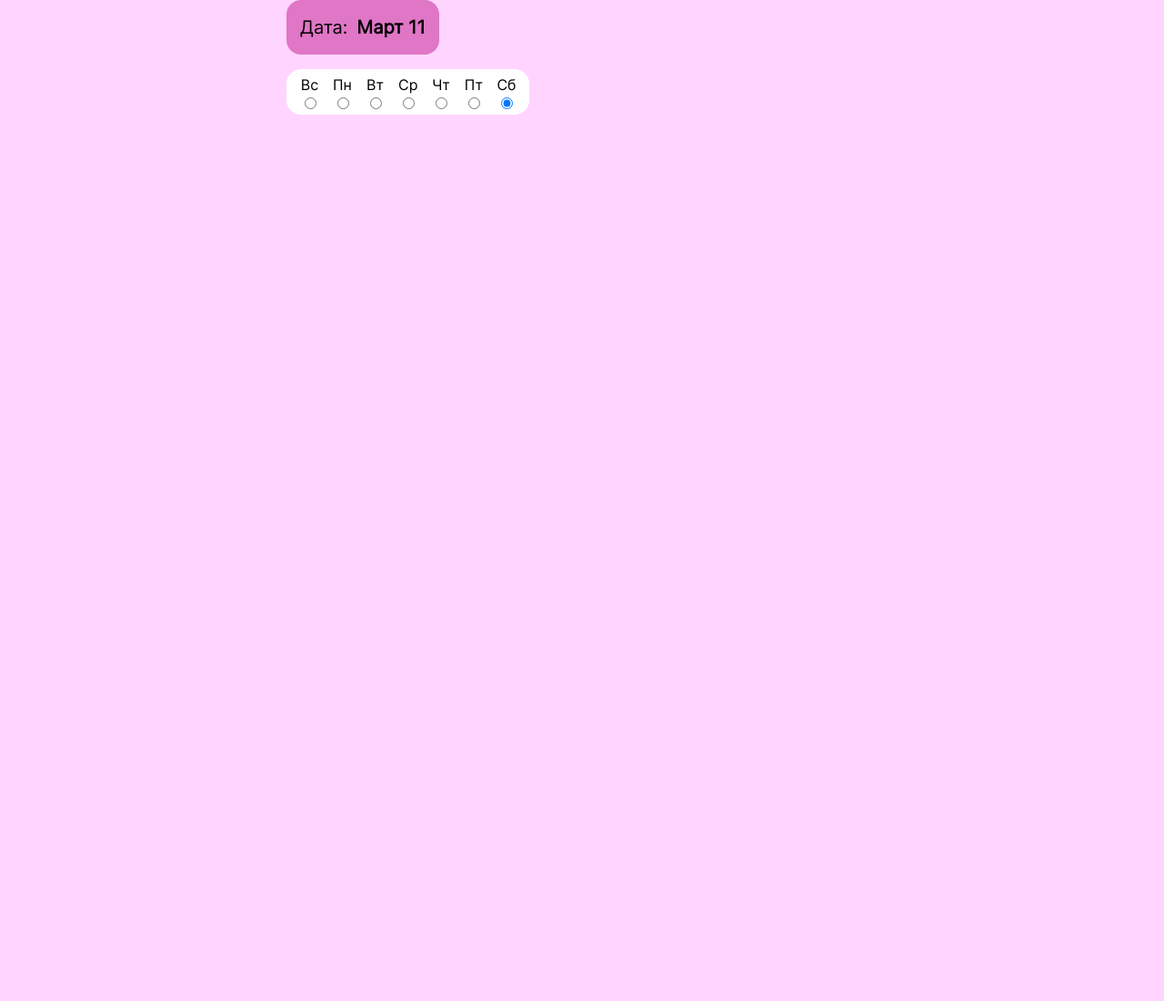
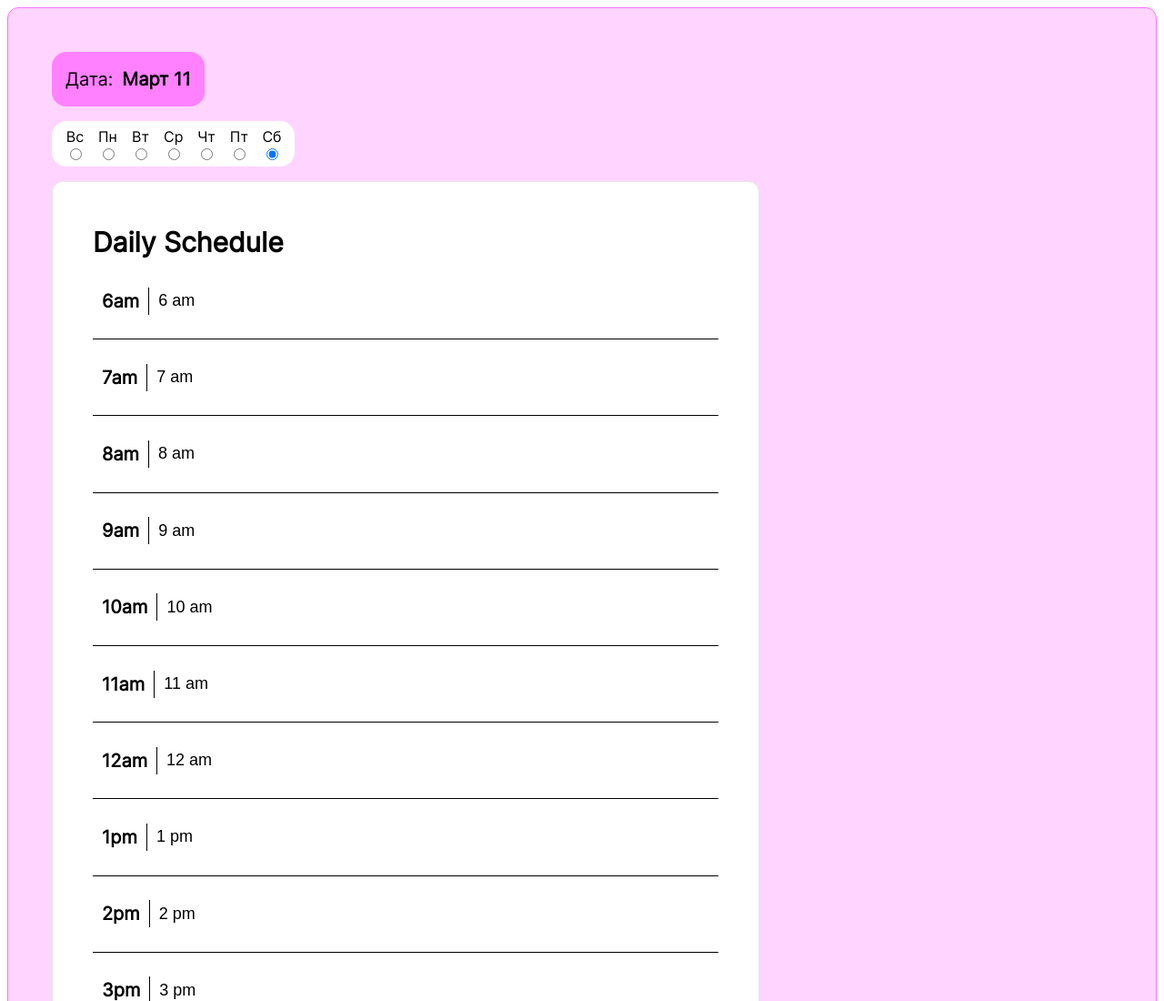
Before and after one commit to Nastya125/todo_webpack, a website built with webpack: page src/template.html in a window 1280 px wide. Shown: the top 1100 px of the page at 91% size. Before the commit the page ends 800 px from the top, so only its background shows below. Built offline with nearby package versions, Linux system fonts and the light colour scheme.

Commit message:
taskList

```diff
--- a/src/index.js
+++ b/src/index.js
@@ -1,7 +1,8 @@
-import '@/styles/index.scss'
-import headerDate from '@/js/headerDate'
+import '@/styles/index.scss';
+import headerDate from '@/js/headerDate';
 import weekList from '@/js/weekList';
+import taskList from '@/js/taskList';
 
 
 const app = document.querySelector('#root')
-app.append(headerDate, weekList)
+app.append(headerDate, weekList, taskList)
--- /dev/null
+++ b/src/js/taskList.js
@@ -0,0 +1,44 @@
+const recordList = [
+    {time:"6am", notice: "6 am"},
+    {time:"7am", notice: "7 am"},
+    {time:"8am", notice: "8 am"},
+    {time:"9am", notice: "9 am"},
+    {time:"10am", notice: "10 am"},
+    {time:"11am", notice: "11 am"},
+    {time:"12am", notice: "12 am"},
+    {time:"1pm", notice: "1 pm"},
+    {time:"2pm", notice: "2 pm"},
+    {time:"3pm", notice: "3 pm"},
+    {time:"4pm", notice: "4 pm"},
+    {time:"5pm", notice: "5 pm"},
+    {time:"6pm", notice: "6 pm"},
+    {time:"7pm", notice: "7 pm"},
+    {time:"8pm", notice: "8 pm"},
+    {time:"9pm", notice: "9 pm"},
+    {time:"10pm", notice: "10 pm"},
+]
+
+function createRecord(time, notice) {const record = document.createElement('div');
+record.classList.add('record');
+record.innerHTML = `
+    <div class="record_id">
+        <h4>${time}</h4>
+        <input type="text" value="${notice}" class="record_text"></input>
+    </div>
+`
+return record;
+}
+
+const taskList = document.createElement('ul');
+taskList.classList.add('task-list');
+taskList.innerHTML = `
+    <h2>Daily Schedule</h2>
+`
+for (let i = 0; i < recordList.length; i++) {
+    const { time, notice } = recordList[i];
+    const newRecord = createRecord(time, notice);
+    taskList.append(newRecord);
+
+}
+
+export default taskList;
--- a/src/styles/_scaffolding.scss
+++ b/src/styles/_scaffolding.scss
@@ -3,23 +3,16 @@ html {
   font-family: $font-family;
   background: $background-color;
   color: $font-color;
-  line-height: 1.4;
+  margin: 0;
+  padding: 0;
+  box-sizing: border-box;
 }
 
 body {
-  margin: auto;
   text-align: center;
   max-width: $page-width;
+  padding: 48px;
+  background-color: $bg-body;
+  border: 1px solid #ff6fff;
+  border-radius: 12px;
 }
-
-h1 {
-  margin: 0 0 2rem;
-}
-
-.image {
-  display: inline-block;
-  height: 100px;
-  width: 100px;
-  background-image: url('~assets/example.png');
-  background-size: cover;
-}
--- /dev/null
+++ b/src/styles/_taskList.scss
@@ -0,0 +1,46 @@
+.task-list {
+    display: flex;
+    flex-direction: column;
+    list-style: none;
+    border: 1px solid $bg-primary;
+    border-radius: 12px;
+    width: 688px;
+    height: auto;
+    padding: 44px;
+    background-color: white;
+    align-items: flex-start;
+
+    h2 {
+        margin: 0;
+        font-weight: 700;
+        font-size: 30px;
+        line-height: 150%;
+    }
+}
+
+.record {
+    display: flex;
+    flex-direction: column;
+    border-bottom: 1px solid #000;
+    width: 100%;
+    &_id {
+        display: flex;
+        justify-content: flex-start;
+        align-items: center;
+        h4 {
+            border-right: 1px solid black;
+            padding: 0 10px;
+            font-weight: 700;
+            font-size: 20px;
+            line-height: 30px;
+        }
+    }
+    &_text {
+        padding: 0 10px;
+        font-weight: 400;
+        font-size: 18px;
+        line-height: 27px;
+        border: none;
+        width: 100%;
+    }
+}
--- a/src/styles/_variables.scss
+++ b/src/styles/_variables.scss
@@ -1,8 +1,9 @@
 $font-size: 1rem;
 $font-family: 'Inter', sans-serif;
-$background-color: #FFD5FF;
+$background-color: #FFF;
 $font-color: #000000;
-$page-width: 650px;
+$page-width: 1347px;
+$bg-body: #ffd5ff;
+$bg-primary: #e6e6e6;
 
-// header
-$header-date: #e076c6;
+$header-date: #ff81ff;
--- a/src/styles/index.scss
+++ b/src/styles/index.scss
@@ -7,3 +7,4 @@
 @import 'scaffolding';
 @import 'headerDate';
 @import 'weekList';
+@import 'taskList';
```
